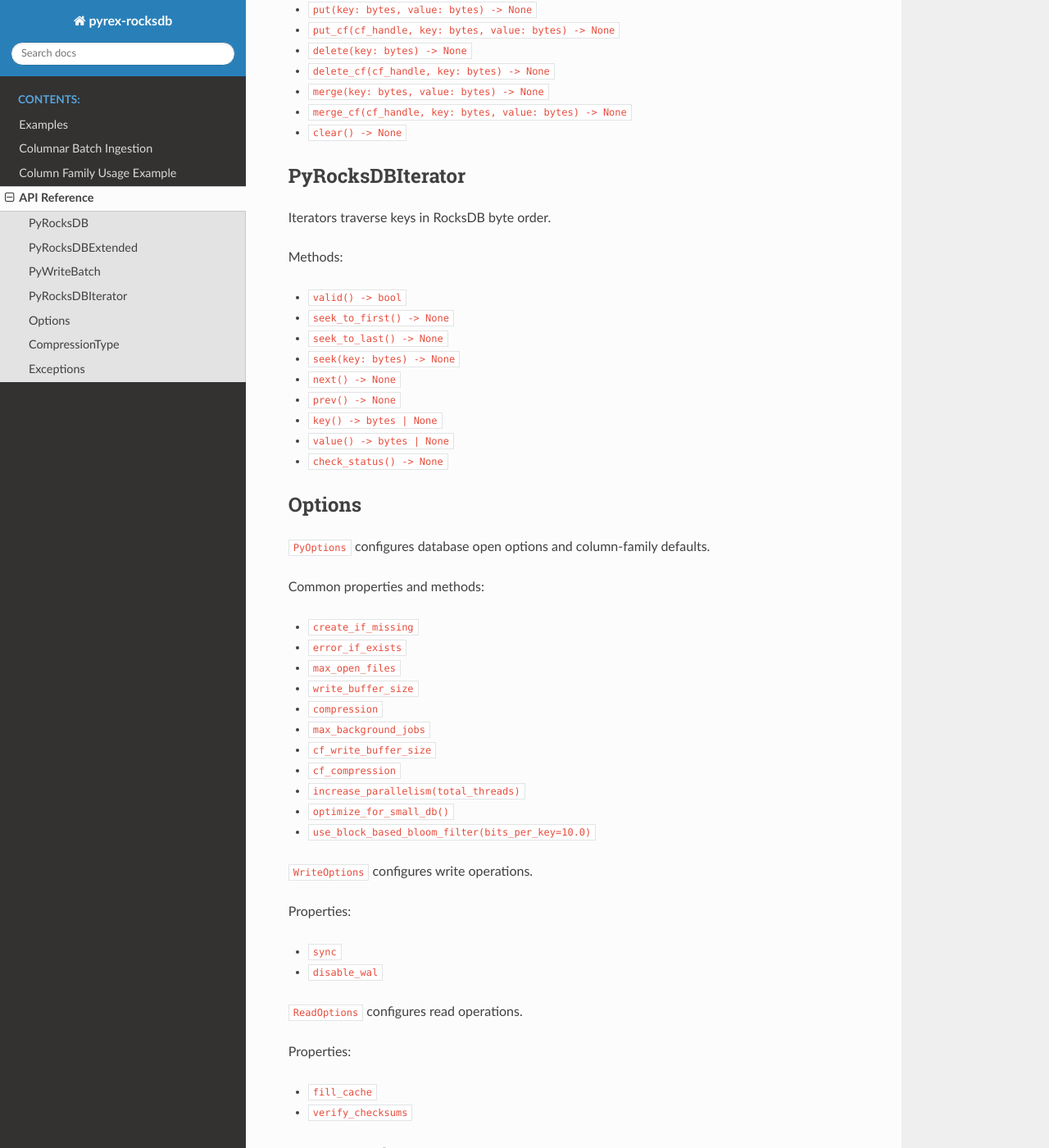
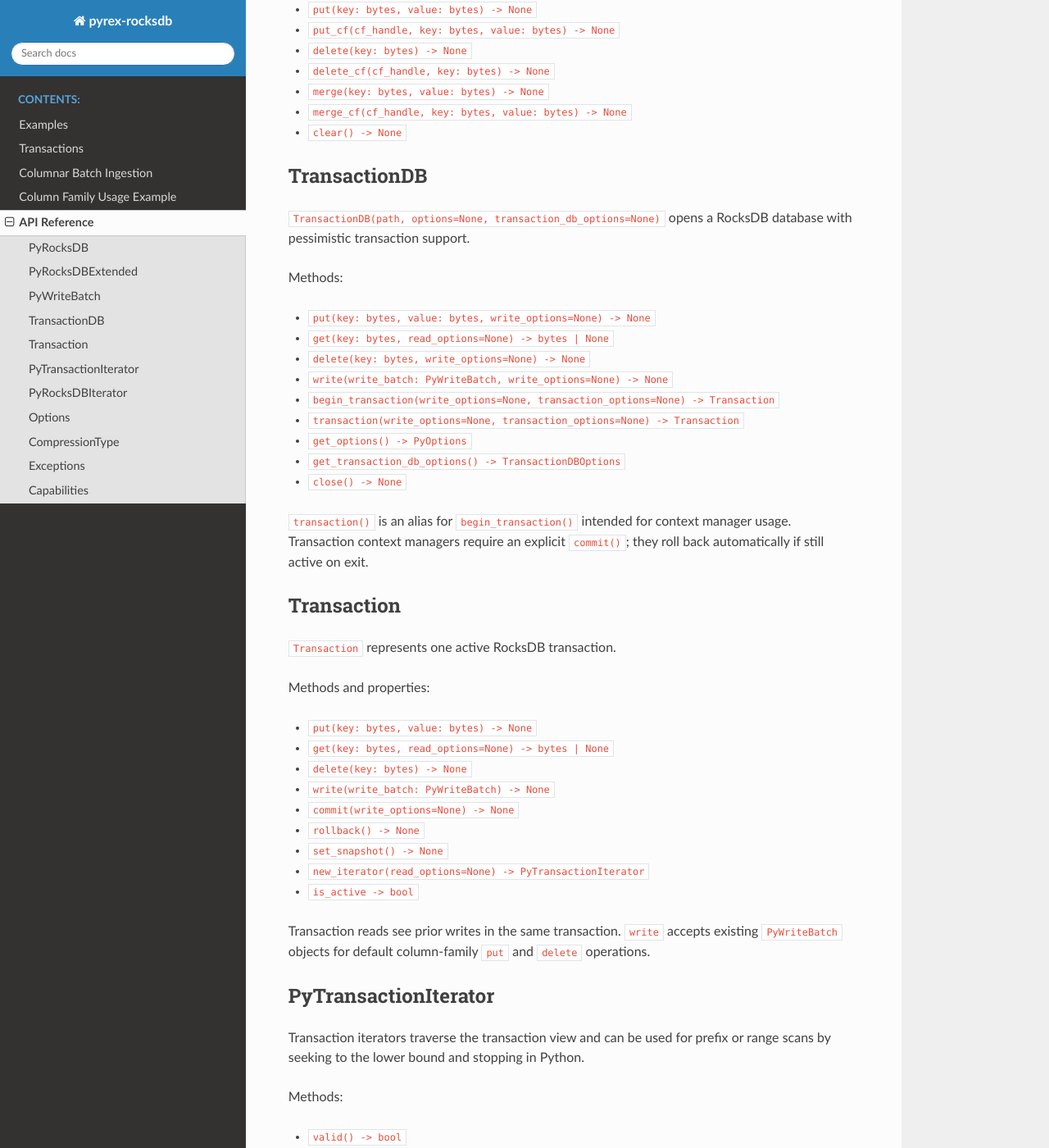
Before and after one commit to mylonasc/pyrex, a Sphinx documentation site: the page built from docs/source/api.rst, in a window 1280 px wide and 1400 px high, scrolled down 1264 px. Shown: the whole window at 82% size. Built offline with Sphinx 7.4.7 and the Read the Docs theme 3.1.0, drawn with Linux system fonts in a browser that asks for light colours; some of the changed text lies outside the part shown.

Commit message:
Document transaction API

```diff
--- a/docs/source/api.rst
+++ b/docs/source/api.rst
@@ -57,6 +57,67 @@ Methods:
 * ``merge_cf(cf_handle, key: bytes, value: bytes) -> None``
 * ``clear() -> None``
 
+TransactionDB
+-------------
+
+``TransactionDB(path, options=None, transaction_db_options=None)`` opens a
+RocksDB database with pessimistic transaction support.
+
+Methods:
+
+* ``put(key: bytes, value: bytes, write_options=None) -> None``
+* ``get(key: bytes, read_options=None) -> bytes | None``
+* ``delete(key: bytes, write_options=None) -> None``
+* ``write(write_batch: PyWriteBatch, write_options=None) -> None``
+* ``begin_transaction(write_options=None, transaction_options=None) -> Transaction``
+* ``transaction(write_options=None, transaction_options=None) -> Transaction``
+* ``get_options() -> PyOptions``
+* ``get_transaction_db_options() -> TransactionDBOptions``
+* ``close() -> None``
+
+``transaction()`` is an alias for ``begin_transaction()`` intended for context
+manager usage. Transaction context managers require an explicit ``commit()``;
+they roll back automatically if still active on exit.
+
+Transaction
+-----------
+
+``Transaction`` represents one active RocksDB transaction.
+
+Methods and properties:
+
+* ``put(key: bytes, value: bytes) -> None``
+* ``get(key: bytes, read_options=None) -> bytes | None``
+* ``delete(key: bytes) -> None``
+* ``write(write_batch: PyWriteBatch) -> None``
+* ``commit(write_options=None) -> None``
+* ``rollback() -> None``
+* ``set_snapshot() -> None``
+* ``new_iterator(read_options=None) -> PyTransactionIterator``
+* ``is_active -> bool``
+
+Transaction reads see prior writes in the same transaction. ``write`` accepts
+existing ``PyWriteBatch`` objects for default column-family ``put`` and
+``delete`` operations.
+
+PyTransactionIterator
+---------------------
+
+Transaction iterators traverse the transaction view and can be used for prefix
+or range scans by seeking to the lower bound and stopping in Python.
+
+Methods:
+
+* ``valid() -> bool``
+* ``seek_to_first() -> None``
+* ``seek_to_last() -> None``
+* ``seek(key: bytes) -> None``
+* ``next() -> None``
+* ``prev() -> None``
+* ``key() -> bytes | None``
+* ``value() -> bytes | None``
+* ``check_status() -> None``
+
 PyRocksDBIterator
 -----------------
 
@@ -107,6 +168,24 @@ Properties:
 * ``fill_cache``
 * ``verify_checksums``
 
+``TransactionDBOptions`` configures transaction-capable database open options.
+
+Properties:
+
+* ``transaction_lock_timeout``
+* ``default_lock_timeout``
+* ``max_num_locks``
+* ``num_stripes``
+
+``TransactionOptions`` configures each transaction.
+
+Properties:
+
+* ``set_snapshot``
+* ``lock_timeout``
+* ``expiration``
+* ``deadlock_detect``
+
 CompressionType
 ---------------
 
@@ -118,3 +197,19 @@ Exceptions
 
 ``RocksDBException`` is raised for RocksDB operational errors, closed database
 usage, invalid column-family handles, and read-only write attempts.
+
+More specific subclasses are exposed for callers that need retry or recovery
+policy:
+
+* ``RocksDBConflictError``
+* ``RocksDBTimeoutError``
+* ``RocksDBBusyError``
+* ``RocksDBCorruptionError``
+* ``RocksDBIOError``
+* ``RocksDBInvalidArgumentError``
+
+Capabilities
+------------
+
+``has_transactions`` is ``True`` when the installed build exposes the
+transaction API.
--- a/docs/source/index.rst
+++ b/docs/source/index.rst
@@ -8,8 +8,8 @@ pyrex-rocksdb documentation
 
 ``pyrex-rocksdb`` is a Python wrapper around RocksDB built with pybind11.
 It provides direct key-value operations, atomic write batches, iterators,
-column-family support, and native columnar batch ingestion for Arrow-compatible
-binary/string arrays.
+transaction support, column-family support, and native columnar batch ingestion
+for Arrow-compatible binary/string arrays.
 
 
 
@@ -18,6 +18,7 @@ binary/string arrays.
    :caption: Contents:
 
    examples
+   transactions
    columnar_ingestion
    column_families
    api
```
Also changed, not shown: README.md (+51 -0 lines), docs/source/examples.rst (+13 -1 lines), docs/source/transactions.rst (added, +161 -0 lines), 5 other files.
